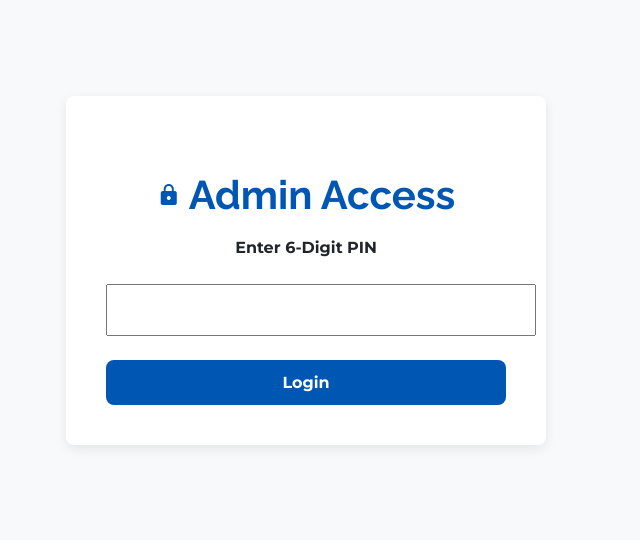
After one commit to Gideon-Esq/Ife_BLIS_CGPA_calculator, a Flask app: page /admin/login in a window 1280 px wide. The commit adds this page. Shown: the top 540 px of the page, without its empty margins (334-974 px from the left). Run offline with Flask 3, Linux system fonts and the light colour scheme.

Commit message:
feat: Secure admin panel with PIN-based login
This commit introduces a security layer for the admin panel, restricting access to authorized users via a PIN-based authentication system.

Key changes:
- Created a new login page at `/admin/login` with a form to enter a 6-digit PIN.
- Implemented a login handler in `app.py` that validates the submitted PIN against a hardcoded value.
- Protected the `/admin` route by checking for a session variable (`admin_authenticated`) before rendering the page. Unauthorized users are redirected to the login page.
- Added a logout route at `/admin/logout` to clear the admin session.
- Removed the direct link to the admin panel from the homepage to prevent unauthorized access.

```diff
--- a/app.py
+++ b/app.py
@@ -6,6 +6,8 @@ import uuid
 import json
 
 app = Flask(__name__)
+import os
+
 # Set a secret key for session management. In a real app, use a more secure key.
 app.config['SECRET_KEY'] = os.urandom(24)
 DATABASE = 'database.db'
@@ -227,6 +229,9 @@ def save_calculation():
 
 @app.route('/admin')
 def admin_panel():
+    if not session.get('admin_authenticated'):
+        return redirect(url_for('admin_login'))
+
     try:
         with get_db() as conn:
             cursor = conn.cursor()
@@ -283,5 +288,24 @@ def load_calculation(record_id):
 
     return redirect(url_for('index'))
 
+@app.route('/admin/login', methods=['GET', 'POST'])
+def admin_login():
+    if request.method == 'POST':
+        pin = request.form.get('pin')
+        # In a real app, use a more secure way to store and check the PIN
+        if pin == '162019':
+            session['admin_authenticated'] = True
+            return redirect(url_for('admin_panel'))
+        else:
+            flash("Invalid PIN.", "error")
+            return redirect(url_for('admin_login'))
+    return render_template('admin_login.html')
+
+@app.route('/admin/logout')
+def admin_logout():
+    session.pop('admin_authenticated', None)
+    flash("You have been logged out.", "success")
+    return redirect(url_for('admin_login'))
+
 if __name__ == '__main__':
     app.run(debug=True)
--- a/init_db.py
+++ b/init_db.py
@@ -80,7 +80,6 @@ def init_db():
         ('3', 'Harmattan', 'ETL311', 'Entrepreneurship in Library and Information Service', 2),
         ('3', 'Harmattan', 'ETL313', 'Indexing and Abstracting', 2),
         ('3', 'Harmattan', 'ETL315', 'Archives and Records Management', 2),
-        ('3', 'Harmattan', 'STE301', 'Curriculum Development', 2),
 
         # Part 3 - Rain Semester
         ('3', 'Rain', 'ETL300', 'SIWES (Students’ Industrial Work Experiences)', 6),
--- /dev/null
+++ b/templates/admin_login.html
@@ -0,0 +1,64 @@
+<!DOCTYPE html>
+<html lang="en">
+<head>
+    <meta charset="UTF-8">
+    <meta name="viewport" content="width=device-width, initial-scale=1.0">
+    <title>Admin Login</title>
+    <!-- Google Fonts -->
+    <link rel="preconnect" href="https://fonts.googleapis.com">
+    <link rel="preconnect" href="https://fonts.gstatic.com" crossorigin>
+    <link href="https://fonts.googleapis.com/css2?family=Montserrat:wght@300;400;700&family=Poppins:wght@300;400;600&family=Raleway:wght@400;700&display=swap" rel="stylesheet">
+    <!-- Material Icons -->
+    <link href="https://fonts.googleapis.com/icon?family=Material+Icons" rel="stylesheet">
+    <link rel="stylesheet" href="{{ url_for('static', filename='style.css') }}">
+    <style>
+        .login-container {
+            max-width: 400px;
+            margin: 4rem auto;
+            text-align: center;
+        }
+        .login-container input {
+            width: 100%;
+            padding: 0.8rem;
+            margin-top: 1rem;
+            font-size: 1.2rem;
+            text-align: center;
+            letter-spacing: 0.5em;
+        }
+        .login-container button {
+            margin-top: 1.5rem;
+            width: 100%;
+        }
+        .flash-message {
+            padding: 1rem;
+            margin-bottom: 1.5rem;
+            border-radius: 8px; /* Use --border-radius if available */
+            border: 1px solid transparent;
+            text-align: center;
+            font-weight: 500;
+        }
+        .flash-message.error {
+            color: #721c24;
+            background-color: #f8d7da;
+            border-color: #f5c6cb;
+        }
+    </style>
+</head>
+<body>
+    <div class="container login-container">
+        {% with messages = get_flashed_messages(with_categories=true) %}
+            {% if messages %}
+                {% for category, message in messages %}
+                    <div class="flash-message {{ category }}">{{ message }}</div>
+                {% endfor %}
+            {% endif %}
+        {% endwith %}
+        <h1><i class="material-icons">lock</i> Admin Access</h1>
+        <form action="{{ url_for('admin_login') }}" method="post">
+            <label for="pin">Enter 6-Digit PIN</label>
+            <input type="password" id="pin" name="pin" maxlength="6" pattern="\\d{6}" required>
+            <button type="submit">Login</button>
+        </form>
+    </div>
+</body>
+</html>
--- a/templates/index.html
+++ b/templates/index.html
@@ -72,8 +72,5 @@
         </div>
     </div>
     <script src="{{ url_for('static', filename='script.js') }}"></script>
-    <footer>
-        <a href="{{ url_for('admin_panel') }}">Admin Panel</a>
-    </footer>
 </body>
 </html>
```
